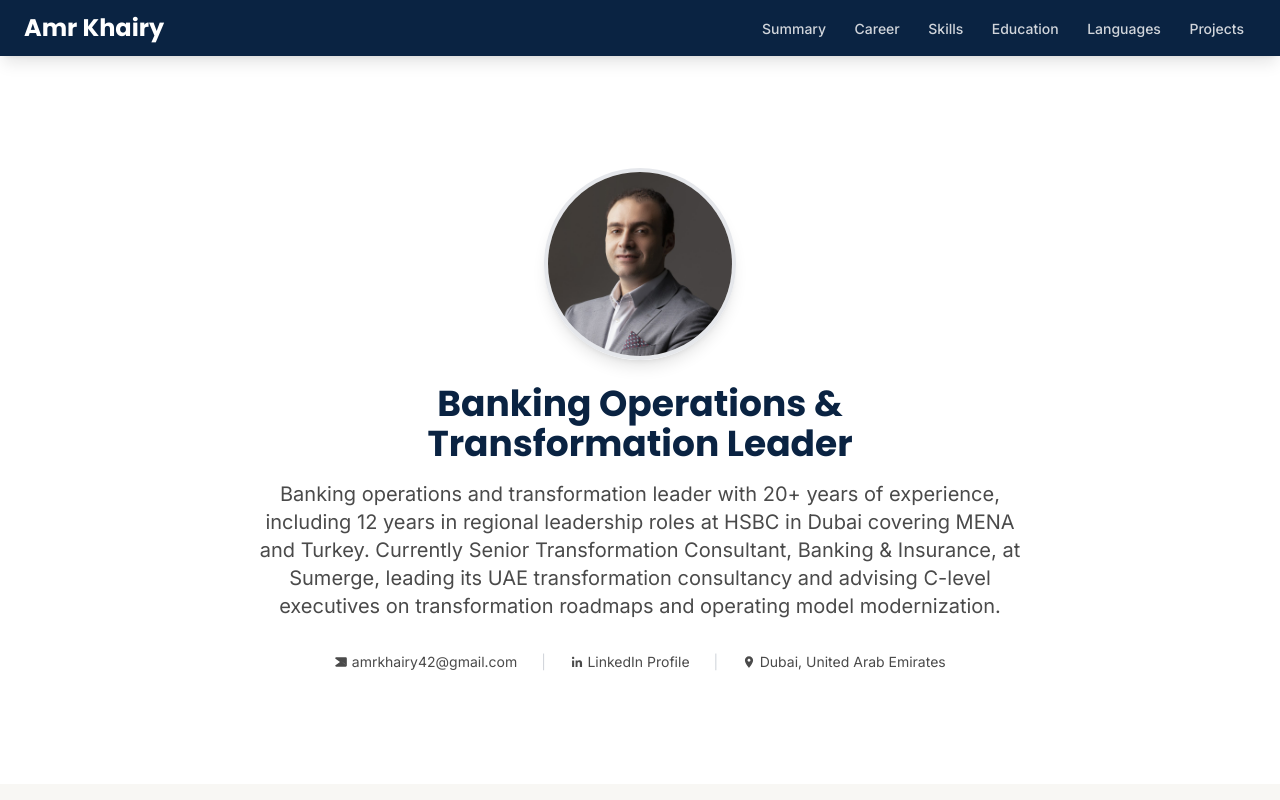
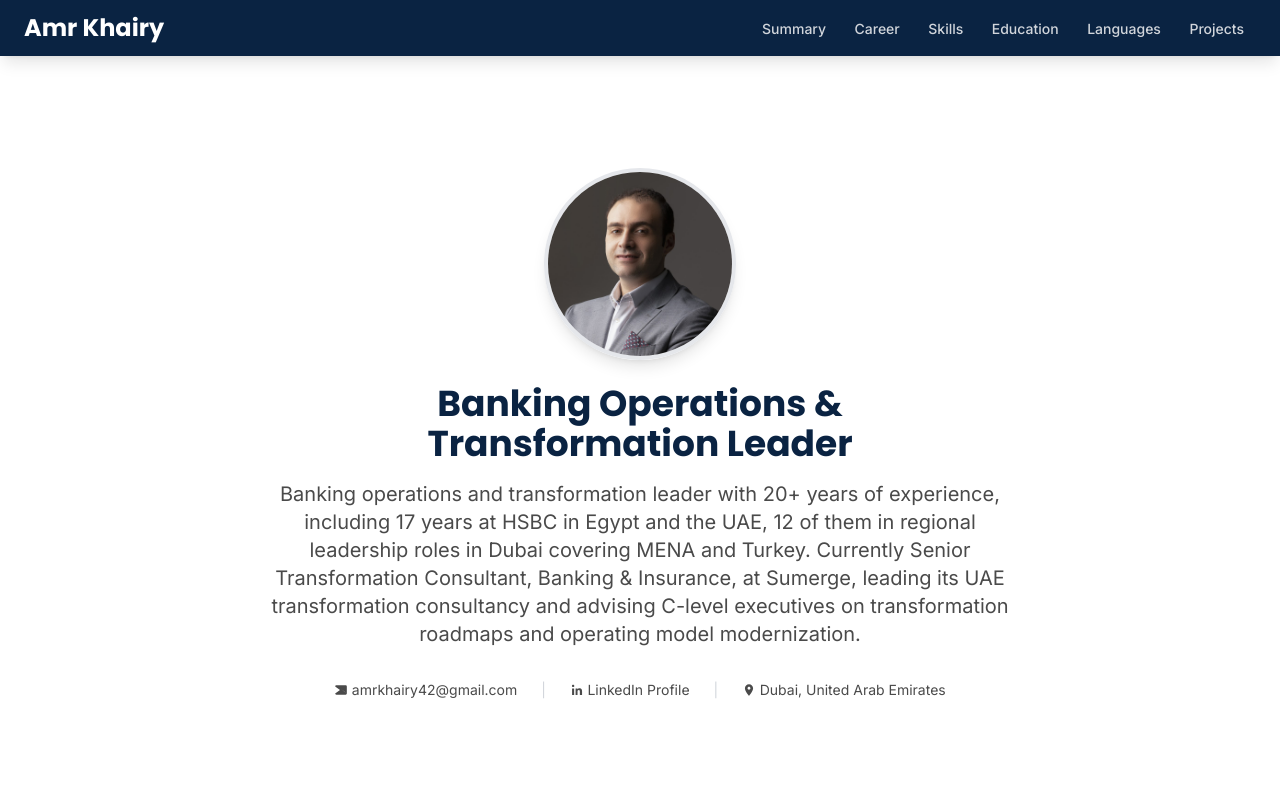
Before and after one commit to amrkhairy1/mywebsite, a plain HTML site: page index.html in a window 1280 px wide. Shown: the top 800 px of the page. Drawn offline with nearby package versions, Linux system fonts and the light colour scheme.

Commit message:
Hero: 17 years at HSBC
Replace the hero paragraph's HSBC phrase so it states 17 years at HSBC in Egypt and the UAE, 12 of them in regional leadership roles in Dubai covering MENA and Turkey.

```diff
--- a/index.html
+++ b/index.html
@@ -144,7 +144,7 @@
                 <!-- Amr Khairy's photo with click-to-enlarge functionality -->
                 <img id="profilePhoto" src="images/amr-headshot.jpg" alt="Amr Khairy's Profile Photo" class="w-48 h-48 rounded-full mx-auto mb-6 object-cover border-4 border-highlight-bg shadow-lg cursor-pointer hover:scale-105 transition-transform duration-200">
                 <h2 class="text-2xl md:text-3xl lg:text-4xl font-bold accent-text max-w-xl mx-auto leading-tight">Banking Operations &amp; Transformation Leader</h2>
-                <p class="mt-4 text-lg md:text-xl max-w-3xl mx-auto">Banking operations and transformation leader with 20+ years of experience, including 12 years in regional leadership roles at HSBC in Dubai covering MENA and Turkey. Currently Senior Transformation Consultant, Banking &amp; Insurance, at Sumerge, leading its UAE transformation consultancy and advising C-level executives on transformation roadmaps and operating model modernization.</p>
+                <p class="mt-4 text-lg md:text-xl max-w-3xl mx-auto">Banking operations and transformation leader with 20+ years of experience, including 17 years at HSBC in Egypt and the UAE, 12 of them in regional leadership roles in Dubai covering MENA and Turkey. Currently Senior Transformation Consultant, Banking &amp; Insurance, at Sumerge, leading its UAE transformation consultancy and advising C-level executives on transformation roadmaps and operating model modernization.</p>
                 <div class="mt-8 flex justify-center items-center space-x-6 text-sm">
                     <!-- Email with icon -->
                     <a href="mailto:amrkhairy42@gmail.com" class="hover:highlight-text transition flex items-center">
```
